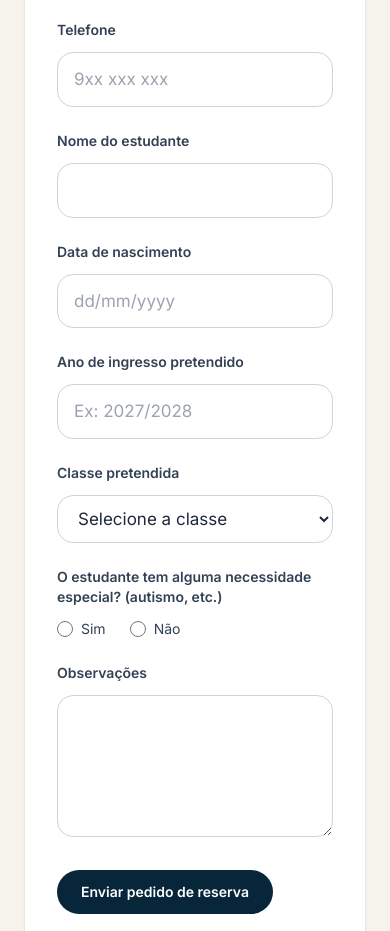
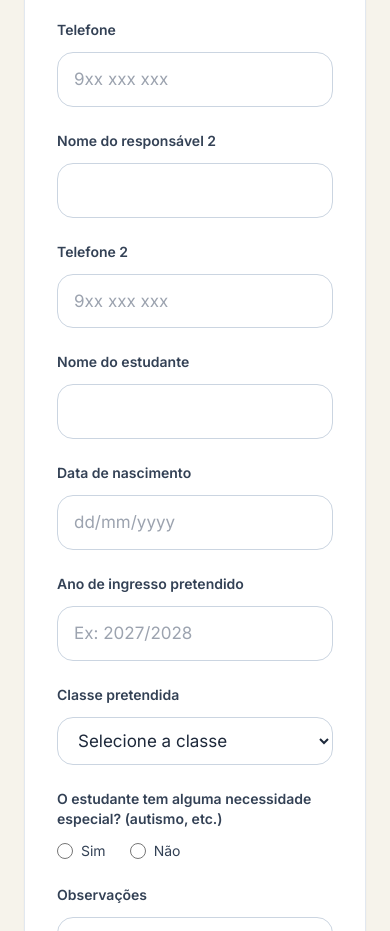
Before and after one commit to luistchitue-boop/nova-escola-politecnica-do-huambo-website, a Next.js app: page /secretaria/reservas in a window 390 px wide. Shown: the part 1320-2251 px from the top of the page. Built offline with nearby package versions, Linux system fonts and the light colour scheme.

Commit message:
feat: add second parent name and phone fields to reservation schema and forms

```diff
--- a/db/schema.js
+++ b/db/schema.js
@@ -31,6 +31,8 @@ exports.reservationRequests = pgTable(
     status: varchar('status', { length: 20 }).notNull().default('pendente'),
     parentName: varchar('parent_name', { length: 255 }).notNull(),
     phone: varchar('phone', { length: 50 }).notNull(),
+    parentName2: varchar('parent_name_2', { length: 255 }).notNull(),
+    phone2: varchar('phone_2', { length: 50 }).notNull(),
     studentName: varchar('student_name', { length: 255 }).notNull(),
     dateOfBirth: varchar('date_of_birth', { length: 20 }).notNull(),
     intendedGrade: varchar('intended_grade', { length: 120 }).notNull(),
--- a/pages/api/reserva.js
+++ b/pages/api/reserva.js
@@ -40,6 +40,8 @@ const isValidBirthDate = (value = '') => {
 const reservationSchema = z.object({
   parentName: z.string().trim().min(2, 'O nome do responsável é obrigatório.'),
   phone: z.string().trim().regex(/^\d{9}$/, 'O telefone deve conter exatamente 9 dígitos.'),
+  parentName2: z.string().trim().min(2, 'O nome do responsável 2 é obrigatório.'),
+  phone2: z.string().trim().regex(/^\d{9}$/, 'O telefone 2 deve conter exatamente 9 dígitos.'),
   studentName: z.string().trim().min(2, 'O nome do estudante é obrigatório.'),
   dateOfBirth: z
     .string()
@@ -165,6 +167,8 @@ export default async function handler(req, res) {
       status: 'pendente',
       parentName: payload.parentName,
       phone: payload.phone,
+      parentName2: payload.parentName2,
+      phone2: payload.phone2,
       studentName: payload.studentName,
       dateOfBirth: payload.dateOfBirth,
       admissionYear: payload.admissionYear,
--- a/pages/direccao/reservas.js
+++ b/pages/direccao/reservas.js
@@ -187,11 +187,13 @@ export default function DireccaoReservasPage({
                 <thead className="bg-slate-50 text-slate-700">
                   <tr>
                     <th className="px-4 py-3 font-semibold">Responsável</th>
+                    <th className="px-4 py-3 font-semibold">Telefone</th>
+                    <th className="px-4 py-3 font-semibold">Responsável 2</th>
+                    <th className="px-4 py-3 font-semibold">Telefone 2</th>
                     <th className="px-4 py-3 font-semibold">Estudante</th>
                     <th className="px-4 py-3 font-semibold">Data de nascimento</th>
                     <th className="px-4 py-3 font-semibold">Classe</th>
                     <th className="px-4 py-3 font-semibold">Ano letivo</th>
-                    <th className="px-4 py-3 font-semibold">Telefone</th>
                     <th className="px-4 py-3 font-semibold">Código</th>
                     <th className="px-4 py-3 font-semibold">Estado</th>
                     <th className="px-4 py-3 font-semibold">Data</th>
@@ -208,11 +210,13 @@ export default function DireccaoReservasPage({
                     reservations.map((reservation) => (
                       <tr key={reservation.id} className="align-top hover:bg-slate-50">
                         <td className="px-4 py-3 font-medium text-slate-900">{reservation.parentName}</td>
+                        <td className="px-4 py-3">{reservation.phone}</td>
+                        <td className="px-4 py-3">{reservation.parentName2 || '—'}</td>
+                        <td className="px-4 py-3">{reservation.phone2 || '—'}</td>
                         <td className="px-4 py-3">{reservation.studentName}</td>
                         <td className="px-4 py-3">{reservation.dateOfBirth || '—'}</td>
                         <td className="px-4 py-3">{reservation.intendedGrade}</td>
                         <td className="px-4 py-3">{reservation.admissionYear}</td>
-                        <td className="px-4 py-3">{reservation.phone}</td>
                         <td className="px-4 py-3 font-semibold tracking-[0.2em] text-[#08263a]">{reservation.accessCode}</td>
                         <td className="px-4 py-3">
                           <span className="inline-flex rounded-full bg-[#f8f4ea] px-2.5 py-1 text-xs font-semibold uppercase tracking-[0.12em] text-[#7a5a15]">
--- a/pages/secretaria/reservas.js
+++ b/pages/secretaria/reservas.js
@@ -73,6 +73,11 @@ const reservationSchema = z.object({
     .string()
     .trim()
     .regex(/^\d{9}$/, { message: 'O telefone deve conter exatamente 9 dígitos.' }),
+  parentName2: z.string().trim().min(2, { message: 'O nome do responsável 2 é obrigatório.' }),
+  phone2: z
+    .string()
+    .trim()
+    .regex(/^\d{9}$/, { message: 'O telefone 2 deve conter exatamente 9 dígitos.' }),
   studentName: z.string().trim().min(2, { message: 'O nome do estudante é obrigatório.' }),
   dateOfBirth: z
     .string()
@@ -126,6 +131,8 @@ export default function ReservasPage() {
   const [form, setForm] = useState({
     parentName: '',
     phone: '',
+    parentName2: '',
+    phone2: '',
     studentName: '',
     dateOfBirth: '',
     admissionYear: '',
@@ -219,6 +226,8 @@ export default function ReservasPage() {
       setForm({
         parentName: '',
         phone: '',
+        parentName2: '',
+        phone2: '',
         studentName: '',
         dateOfBirth: '',
         admissionYear: '',
@@ -337,6 +346,14 @@ export default function ReservasPage() {
                 <div className="rounded-2xl border border-slate-200 bg-slate-50 p-4">
                   <p className="font-semibold text-slate-900">Telefone</p>
                   <p className="mt-1">{formatPhoneValue(form.phone)}</p>
+                </div>
+                <div className="rounded-2xl border border-slate-200 bg-slate-50 p-4">
+                  <p className="font-semibold text-slate-900">Responsável 2</p>
+                  <p className="mt-1">{form.parentName2 || '-'}</p>
+                </div>
+                <div className="rounded-2xl border border-slate-200 bg-slate-50 p-4">
+                  <p className="font-semibold text-slate-900">Telefone 2</p>
+                  <p className="mt-1">{formatPhoneValue(form.phone2) || '-'}</p>
                 </div>
                 <div className="rounded-2xl border border-slate-200 bg-slate-50 p-4">
                   <p className="font-semibold text-slate-900">Estudante</p>
@@ -504,6 +521,65 @@ export default function ReservasPage() {
                 {fieldErrors.phone ? (
                   <p id="phone-error" className="mt-2 text-sm font-medium text-red-600">
                     {fieldErrors.phone}
+                  </p>
+                ) : null}
+              </div>
+            </div>
+
+            <div className="grid gap-6 md:grid-cols-2">
+              <div>
+                <label htmlFor="parentName2" className="block text-sm font-semibold text-slate-700">Nome do responsável 2</label>
+                <input
+                  id="parentName2"
+                  name="parentName2"
+                  type="text"
+                  value={form.parentName2}
+                  onChange={handleChange}
+                  aria-invalid={Boolean(fieldErrors.parentName2)}
+                  aria-describedby={fieldErrors.parentName2 ? 'parentName2-error' : undefined}
+                  className={`mt-3 w-full rounded-2xl border px-4 py-3 outline-none focus:border-[#b98b2d] ${
+                    fieldErrors.parentName2 ? 'border-red-400 bg-red-50' : 'border-slate-300'
+                  }`}
+                />
+                {fieldErrors.parentName2 ? (
+                  <p id="parentName2-error" className="mt-2 text-sm font-medium text-red-600">
+                    {fieldErrors.parentName2}
+                  </p>
+                ) : null}
+              </div>
+              <div>
+                <label htmlFor="phone2" className="block text-sm font-semibold text-slate-700">Telefone 2</label>
+                <input
+                  id="phone2"
+                  name="phone2"
+                  type="tel"
+                  inputMode="numeric"
+                  value={formatPhoneValue(form.phone2)}
+                  placeholder="9xx xxx xxx"
+                  onChange={(event) => {
+                    const nextValue = event.target.value.replace(/\D/g, '').slice(0, 9)
+                    setForm((current) => ({ ...current, phone2: nextValue }))
+
+                    if (fieldErrors.phone2) {
+                      setFieldErrors((current) => {
+                        const next = { ...current }
+                        delete next.phone2
+                        return next
+                      })
+                    }
+
+                    if (error) setError('')
+                    if (success) setSuccess('')
+                  }}
+                  aria-invalid={Boolean(fieldErrors.phone2)}
+                  aria-describedby={fieldErrors.phone2 ? 'phone2-error' : undefined}
+                  className={`mt-3 w-full rounded-2xl border px-4 py-3 outline-none focus:border-[#b98b2d] ${
+                    fieldErrors.phone2 ? 'border-red-400 bg-red-50' : 'border-slate-300'
+                  }`}
+                />
+                {fieldErrors.phone2 ? (
+                  <p id="phone2-error" className="mt-2 text-sm font-medium text-red-600">
+                    {fieldErrors.phone2}
                   </p>
                 ) : null}
               </div>
```
